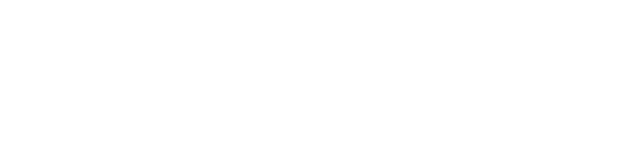
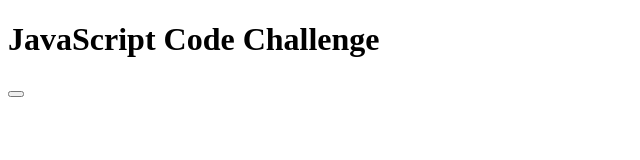
Before and after one commit to ericrothmuller/JavaScript-Quiz, a plain HTML site: page index.html in a window 1280 px wide. Shown: the whole page, without its empty margins (0-640 px from the left). Drawn offline with Linux system fonts and the light colour scheme.

Commit message:
Added HTML page structure

```diff
--- a/index.html
+++ b/index.html
@@ -8,9 +8,18 @@
     <link rel="stylesheet" href="./assets/style.css" />
 </head>
 <body>
+    <header>
+        <h1>JavaScript Code Challenge</h1>
+    </header>
+    <main>
 
+        <p id="timer"></p>
 
+        <div id="quiz"></div>
 
+        <button id="startbutton"></button>
+
+    </main>
 
     <script src="./assets/script.js"></script>
 </body>
```
